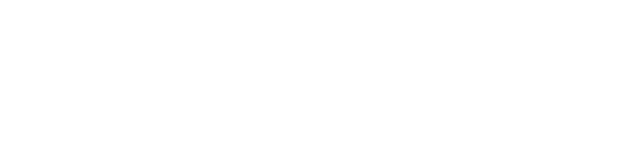
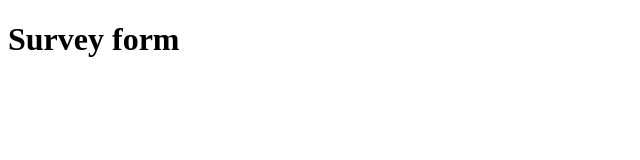
Before and after one commit to Kaunyangi/survey-form, a plain HTML site: page index.html in a window 1280 px wide. Shown: the whole page, without its empty margins (0-640 px from the left). Drawn offline with Linux system fonts and the light colour scheme.

Commit message:
add a header

```diff
--- a/index.html
+++ b/index.html
@@ -8,6 +8,6 @@
     <link rel="stylesheet" href="style.css">
 </head>
 <body>
-
+  <h1>Survey form</h1>
 </body>
 </html>
```
